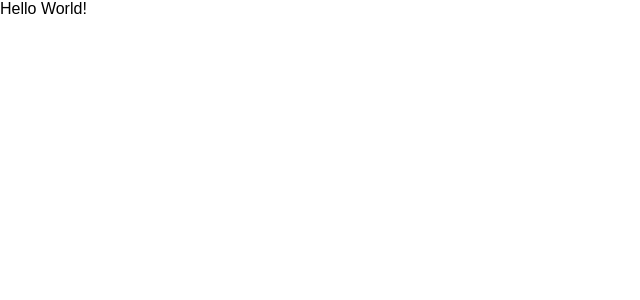
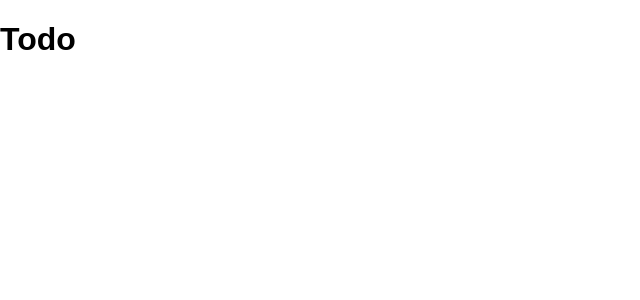
Before and after one commit to taranjeet/todo-app-frontend, a React (Create React App) app: page / in a window 1280 px wide. Shown: the top 300 px of the page, without its empty margins (0-640 px from the left). Built offline with nearby package versions, Linux system fonts and the light colour scheme.

Commit message:
app.js: add first component : title

```diff
--- a/src/App.js
+++ b/src/App.js
@@ -1,11 +1,15 @@
 import React, { Component } from 'react';
+
+const Title = ({ title }) => {
+    return (
+      <h1>{title}</h1>
+    );
+}
 
 class App extends Component {
   render() {
     return (
-      <div>
-        Hello World!
-      </div>
+      <Title title={"Todo"}/>
     );
   }
 }
```
